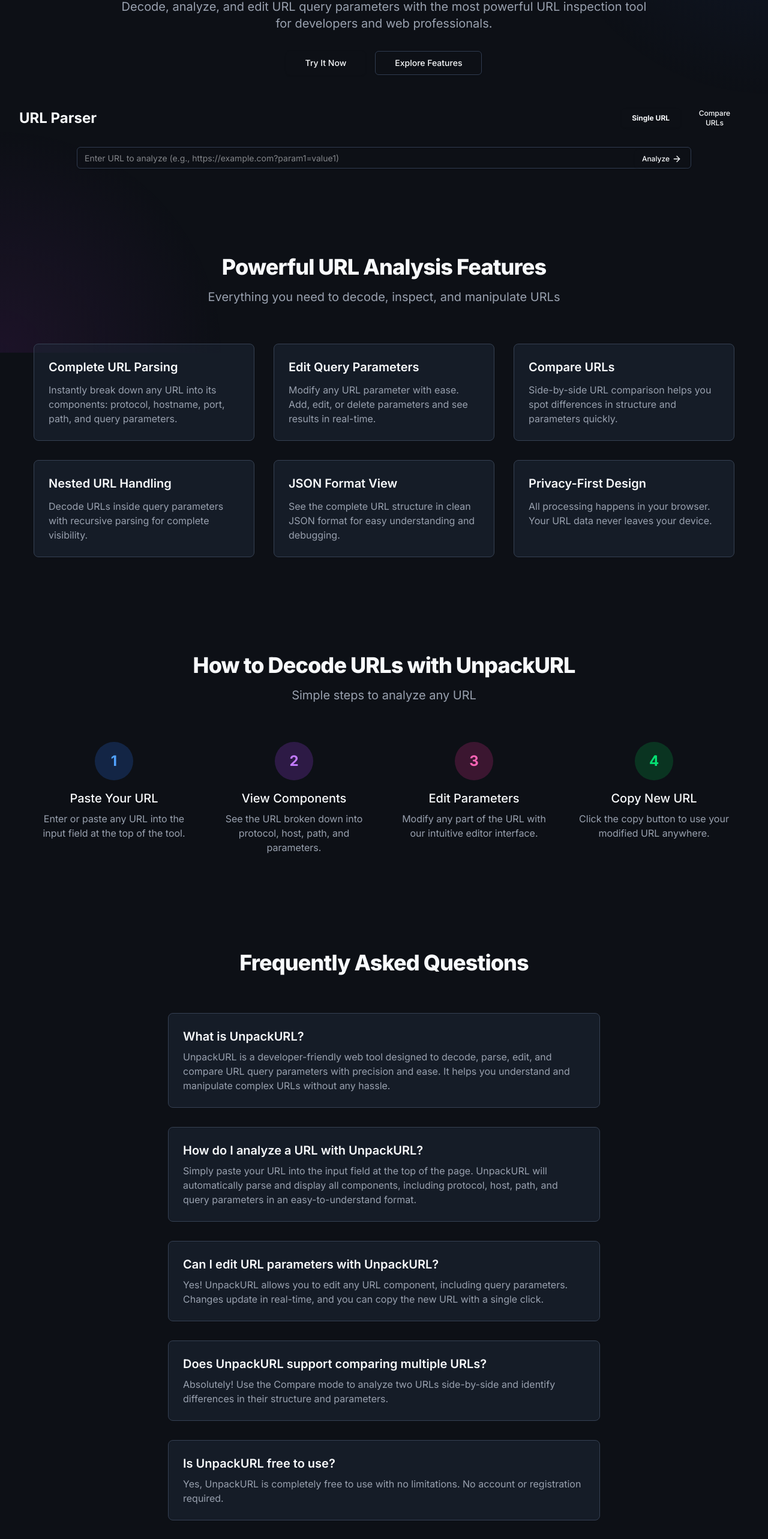
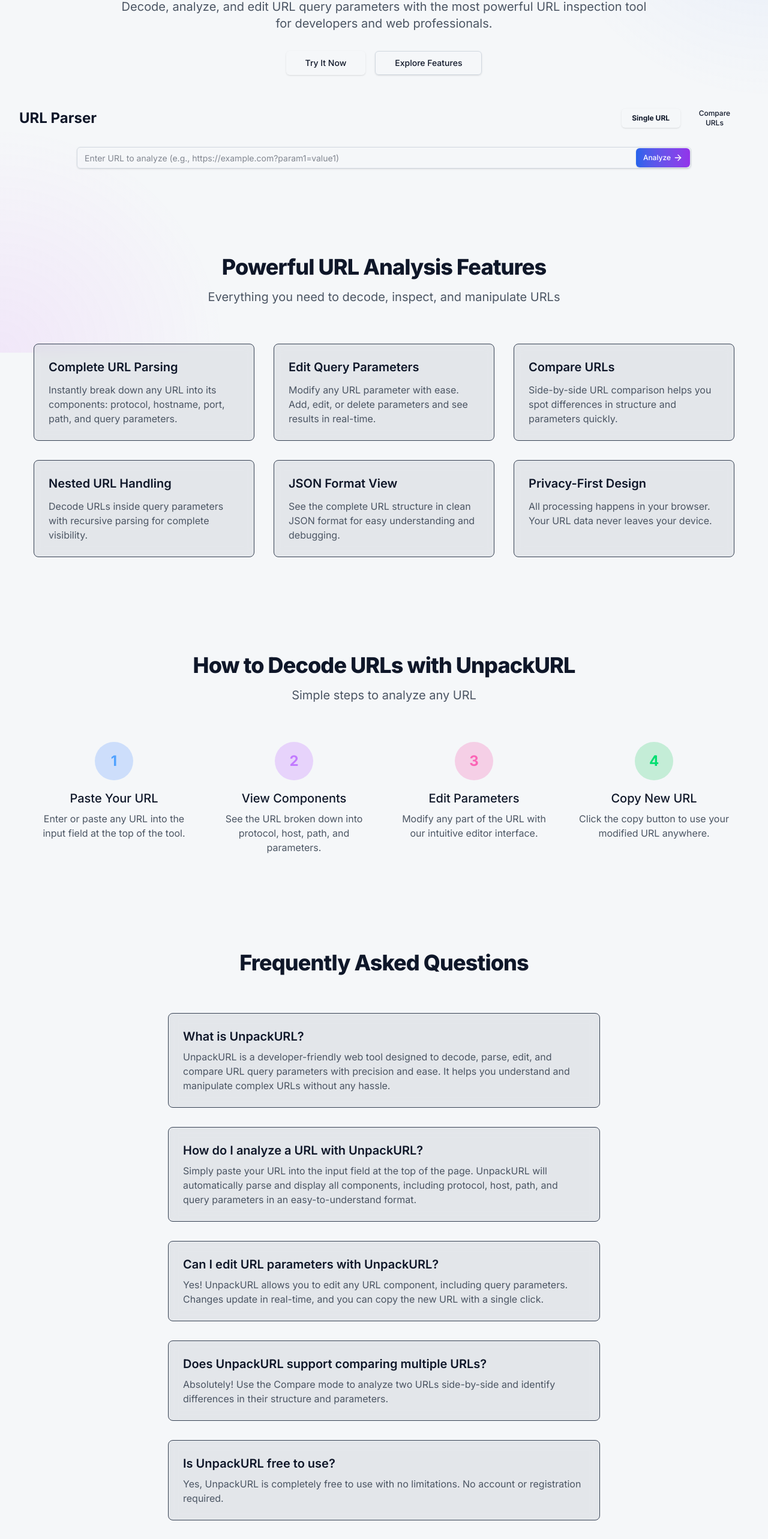
Before and after one commit to crviradiya/UnpackURL, a Next.js app: page / in a window 1280 px wide. Shown: the part 212-2778 px from the top of the page at 60% size. Built offline with nearby package versions, Linux system fonts and the light colour scheme; no server answers.

Commit message:
* Fix light theme issues

```diff
--- a/app/layout.tsx
+++ b/app/layout.tsx
@@ -115,13 +115,13 @@
         {/* Premium gradient background */}
         <div className="gradient-bg"></div>
 
-        <ThemeProvider defaultTheme="dark">
+        <ThemeProvider defaultTheme="system">
           <div className="relative flex min-h-screen flex-col">
             <Navbar />
             <main className="flex-1 w-full">{children}</main>
             <Footer />
           </div>
-          <Toaster richColors closeButton theme="dark" />
+          <Toaster richColors closeButton theme="system" />
         </ThemeProvider>
       </body>
     </html>
--- a/app/page.tsx
+++ b/app/page.tsx
@@ -22,7 +22,7 @@
           <h1 className="text-4xl font-extrabold tracking-tight lg:text-5xl mb-6">
             <span className="bg-gradient-to-r from-blue-400 to-purple-600 bg-clip-text text-transparent">Unpack</span> URLs with Precision
           </h1>
-          <p className="text-xl text-gray-400 mb-8">
+          <p className="text-xl text-theme mb-8">
             Decode, analyze, and edit URL query parameters with the most powerful URL inspection tool for developers and web professionals.
           </p>
           <div className="flex flex-col gap-4 sm:flex-row justify-center mb-12">
@@ -47,56 +47,56 @@
               <h2 className="text-3xl font-extrabold tracking-tight sm:text-4xl">
                 Powerful URL Analysis Features
               </h2>
-              <p className="mt-4 text-xl text-gray-400">
+              <p className="mt-4 text-xl text-theme">
                 Everything you need to decode, inspect, and manipulate URLs
               </p>
             </div>
 
             <div className="grid gap-8 md:grid-cols-2 lg:grid-cols-3">
               {/* Feature 1 */}
-              <div className="bg-gray-800/50 rounded-lg p-6 border border-gray-700">
+              <div className="bg-card-theme backdrop-blur-sm rounded-lg p-6 border border-gray-700">
                 <h3 className="text-xl font-semibold mb-3">Complete URL Parsing</h3>
-                <p className="text-gray-400">
+                <p className="text-theme">
                   Instantly break down any URL into its components: protocol, hostname, port, path, and query parameters.
                 </p>
               </div>
 
               {/* Feature 2 */}
-              <div className="bg-gray-800/50 rounded-lg p-6 border border-gray-700">
+              <div className="bg-card-theme backdrop-blur-sm rounded-lg p-6 border border-gray-700">
                 <h3 className="text-xl font-semibold mb-3">Edit Query Parameters</h3>
-                <p className="text-gray-400">
+                <p className="text-theme">
                   Modify any URL parameter with ease. Add, edit, or delete parameters and see results in real-time.
                 </p>
               </div>
 
               {/* Feature 3 */}
-              <div className="bg-gray-800/50 rounded-lg p-6 border border-gray-700">
+              <div className="bg-card-theme backdrop-blur-sm rounded-lg p-6 border border-gray-700">
                 <h3 className="text-xl font-semibold mb-3">Compare URLs</h3>
-                <p className="text-gray-400">
+                <p className="text-theme">
                   Side-by-side URL comparison helps you spot differences in structure and parameters quickly.
                 </p>
               </div>
 
               {/* Feature 4 */}
-              <div className="bg-gray-800/50 rounded-lg p-6 border border-gray-700">
+              <div className="bg-card-theme backdrop-blur-sm rounded-lg p-6 border border-gray-700">
                 <h3 className="text-xl font-semibold mb-3">Nested URL Handling</h3>
-                <p className="text-gray-400">
+                <p className="text-theme">
                   Decode URLs inside query parameters with recursive parsing for complete visibility.
                 </p>
               </div>
 
               {/* Feature 5 */}
-              <div className="bg-gray-800/50 rounded-lg p-6 border border-gray-700">
+              <div className="bg-card-theme backdrop-blur-sm rounded-lg p-6 border border-gray-700">
                 <h3 className="text-xl font-semibold mb-3">JSON Format View</h3>
-                <p className="text-gray-400">
+                <p className="text-theme">
                   See the complete URL structure in clean JSON format for easy understanding and debugging.
                 </p>
               </div>
 
               {/* Feature 6 */}
-              <div className="bg-gray-800/50 rounded-lg p-6 border border-gray-700">
+              <div className="bg-card-theme backdrop-blur-sm rounded-lg p-6 border border-gray-700">
                 <h3 className="text-xl font-semibold mb-3">Privacy-First Design</h3>
-                <p className="text-gray-400">
+                <p className="text-theme">
                   All processing happens in your browser. Your URL data never leaves your device.
                 </p>
               </div>
@@ -111,7 +111,7 @@
               <h2 className="text-3xl font-extrabold tracking-tight sm:text-4xl">
                 How to Decode URLs with UnpackURL
               </h2>
-              <p className="mt-4 text-xl text-gray-400">
+              <p className="mt-4 text-xl text-theme">
                 Simple steps to analyze any URL
               </p>
             </div>
@@ -123,7 +123,7 @@
                   <span className="text-2xl font-bold text-blue-400">1</span>
                 </div>
                 <h3 className="text-xl font-medium mb-2">Paste Your URL</h3>
-                <p className="text-gray-400">
+                <p className="text-theme">
                   Enter or paste any URL into the input field at the top of the tool.
                 </p>
               </div>
@@ -134,7 +134,7 @@
                   <span className="text-2xl font-bold text-purple-400">2</span>
                 </div>
                 <h3 className="text-xl font-medium mb-2">View Components</h3>
-                <p className="text-gray-400">
+                <p className="text-theme">
                   See the URL broken down into protocol, host, path, and parameters.
                 </p>
               </div>
@@ -145,7 +145,7 @@
                   <span className="text-2xl font-bold text-pink-400">3</span>
                 </div>
                 <h3 className="text-xl font-medium mb-2">Edit Parameters</h3>
-                <p className="text-gray-400">
+                <p className="text-theme">
                   Modify any part of the URL with our intuitive editor interface.
                 </p>
               </div>
@@ -156,7 +156,7 @@
                   <span className="text-2xl font-bold text-green-400">4</span>
                 </div>
                 <h3 className="text-xl font-medium mb-2">Copy New URL</h3>
-                <p className="text-gray-400">
+                <p className="text-theme">
                   Click the copy button to use your modified URL anywhere.
                 </p>
               </div>
@@ -175,41 +175,41 @@
 
             <div className="space-y-8">
               {/* FAQ Item 1 */}
-              <div className="bg-gray-800/50 rounded-lg p-6 border border-gray-700">
+              <div className="bg-card-theme backdrop-blur-sm rounded-lg p-6 border border-gray-700">
                 <h3 className="text-xl font-semibold mb-2">What is UnpackURL?</h3>
-                <p className="text-gray-400">
+                <p className="text-theme">
                   UnpackURL is a developer-friendly web tool designed to decode, parse, edit, and compare URL query parameters with precision and ease. It helps you understand and manipulate complex URLs without any hassle.
                 </p>
               </div>
 
               {/* FAQ Item 2 */}
-              <div className="bg-gray-800/50 rounded-lg p-6 border border-gray-700">
+              <div className="bg-card-theme backdrop-blur-sm rounded-lg p-6 border border-gray-700">
                 <h3 className="text-xl font-semibold mb-2">How do I analyze a URL with UnpackURL?</h3>
-                <p className="text-gray-400">
+                <p className="text-theme">
                   Simply paste your URL into the input field at the top of the page. UnpackURL will automatically parse and display all components, including protocol, host, path, and query parameters in an easy-to-understand format.
                 </p>
               </div>
 
               {/* FAQ Item 3 */}
-              <div className="bg-gray-800/50 rounded-lg p-6 border border-gray-700">
+              <div className="bg-card-theme backdrop-blur-sm rounded-lg p-6 border border-gray-700">
                 <h3 className="text-xl font-semibold mb-2">Can I edit URL parameters with UnpackURL?</h3>
-                <p className="text-gray-400">
+                <p className="text-theme">
                   Yes! UnpackURL allows you to edit any URL component, including query parameters. Changes update in real-time, and you can copy the new URL with a single click.
                 </p>
               </div>
 
               {/* FAQ Item 4 */}
-              <div className="bg-gray-800/50 rounded-lg p-6 border border-gray-700">
+              <div className="bg-card-theme backdrop-blur-sm rounded-lg p-6 border border-gray-700">
                 <h3 className="text-xl font-semibold mb-2">Does UnpackURL support comparing multiple URLs?</h3>
-                <p className="text-gray-400">
+                <p className="text-theme">
                   Absolutely! Use the Compare mode to analyze two URLs side-by-side and identify differences in their structure and parameters.
                 </p>
               </div>
 
               {/* FAQ Item 5 */}
-              <div className="bg-gray-800/50 rounded-lg p-6 border border-gray-700">
+              <div className="bg-card-theme backdrop-blur-sm rounded-lg p-6 border border-gray-700">
                 <h3 className="text-xl font-semibold mb-2">Is UnpackURL free to use?</h3>
-                <p className="text-gray-400">
+                <p className="text-theme">
                   Yes, UnpackURL is completely free to use with no limitations. No account or registration required.
                 </p>
               </div>
--- a/components/unpack/UrlInput.tsx
+++ b/components/unpack/UrlInput.tsx
@@ -111,7 +111,7 @@
           <Button
             type="submit"
             disabled={isLoading}
-            className="absolute right-1 top-1 bottom-1 bg-gradient-to-r from-primary to-accent text-primary-foreground hover:from-primary/90 hover:to-accent/90"
+            className="absolute right-0.5 top-0.5 bottom-0.5 bg-gradient-to-r from-[#2563eb] to-[#9333ea] text-white hover:from-[#2563eb]/90 hover:to-[#9333ea]/90"
             size="sm"
           >
             {isLoading ? (
@@ -127,7 +127,7 @@
       </form>
 
       {reconstructedUrl && (
-        <div className="bg-white dark:bg-slate-950 light:bg-slate-550 shadow-sm border border-slate-200 dark:border-slate-700 rounded-lg p-5">
+        <div className="bg-code-theme backdrop-blur-sm rounded-lg p-5 border border-gray-700">
           <div className="flex items-center justify-between mb-3">
             <div className="text-sm font-medium">
               {isEncoded ? "Encoded URL" : "Reconstructed URL"}
@@ -168,7 +168,7 @@
               />
             </div>
           </div>
-          <div className="font-mono text-sm p-3 bg-slate-900 dark:bg-slate-900 rounded border border-zinc-200 dark:border-zinc-700 break-all text-white dark:text-white">
+          <div className="font-mono text-sm p-3 bg-sub-code-theme rounded border border-gray-700 break-all text-code-theme">
             {displayedUrl}
           </div>
         </div>
--- a/styles/globals.css
+++ b/styles/globals.css
@@ -165,3 +165,46 @@
 :focus-visible {
   @apply outline-none ring-2  ring-offset-1 ring-offset-background;
 }
+
+/* Custom theme background classes */
+.bg-card-theme {
+  background-color: rgba(209, 213, 219, 0.5); /* gray-300/50 for light mode */
+}
+
+.dark .bg-card-theme {
+  background-color: rgba(31, 41, 55, 0.5); /* gray-800/50 for dark mode */
+}
+
+/* JSONView and Reconstructed URL specific theme */
+.bg-code-theme {
+  background-color: rgb(241, 237, 255); /* bg-slate-950 for dark mode */
+}
+
+.dark .bg-code-theme {
+  background-color: rgb(2 6 23); /* bg-slate-950 for dark mode */
+}
+
+.bg-sub-code-theme {
+  background-color: rgb(251, 252, 255); /* bg-slate-950 for dark mode */
+}
+
+.dark .bg-sub-code-theme {
+  background-color: rgb(15 23 42); /* bg-slate-950 for dark mode */
+}
+
+
+.text-code-theme {
+  color: rgb(55, 65, 81); /* gray-700 for light mode */
+}
+
+.dark .text-code-theme {
+  color: rgb(209, 213, 219); /* gray-300 for dark mode */
+}
+
+.text-theme {
+  color: rgb(75, 85, 99); /* gray-600 for light mode */
+}
+
+.dark .text-theme {
+  color: rgb(156, 163, 175); /* gray-400 for dark mode */
+}
--- a/tailwind.config.ts
+++ b/tailwind.config.ts
@@ -54,6 +54,14 @@
           foreground: "hsl(var(--card-foreground))",
         },
       },
+      opacity: {
+        "15": "0.15",
+        "30": "0.30",
+        "40": "0.40",
+        "50": "0.50",
+        "80": "0.80",
+        "90": "0.90",
+      },
       borderRadius: {
         lg: "var(--radius)",
         md: "calc(var(--radius) - 2px)",
```
Also changed, not shown: components/ui/JsonView.tsx (+6 -5 lines).
